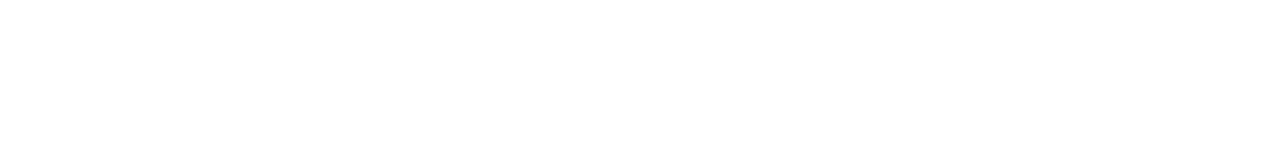
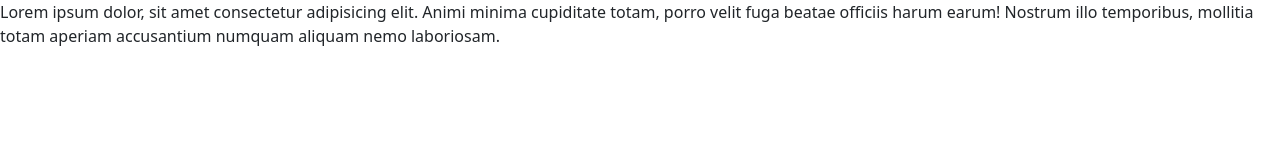
Before and after one commit to JPezzo/legem, a plain HTML site: page index.html in a window 1280 px wide. Drawn offline with nearby package versions, Linux system fonts and the light colour scheme.

Commit message:
Bootstrap

```diff
--- a/index.html
+++ b/index.html
@@ -4,9 +4,18 @@
     <meta charset="UTF-8">
     <meta http-equiv="X-UA-Compatible" content="IE=edge">
     <meta name="viewport" content="width=device-width, initial-scale=1.0">
+
+    <!-- Bootstrap -->
+    <link href="https://cdn.jsdelivr.net/npm/bootstrap@5.2.0-beta1/dist/css/bootstrap.min.css" rel="stylesheet" integrity="sha384-0evHe/X+R7YkIZDRvuzKMRqM+OrBnVFBL6DOitfPri4tjfHxaWutUpFmBp4vmVor" crossorigin="anonymous">
+
     <title>Document</title>
 </head>
 <body>
 
+    <p>Lorem ipsum dolor, sit amet consectetur adipisicing elit. Animi minima cupiditate totam, porro velit fuga beatae officiis harum earum! Nostrum illo temporibus, mollitia totam aperiam accusantium numquam aliquam nemo laboriosam.</p>
+
+
+    <!-- Bootstrap -->
+    <script src="https://cdn.jsdelivr.net/npm/bootstrap@5.2.0-beta1/dist/js/bootstrap.bundle.min.js" integrity="sha384-pprn3073KE6tl6bjs2QrFaJGz5/SUsLqktiwsUTF55Jfv3qYSDhgCecCxMW52nD2" crossorigin="anonymous"></script>
 </body>
 </html>
```
Also changed, not shown: community-manager/IndexLEGEM1.jpg (added), 1 other file.
